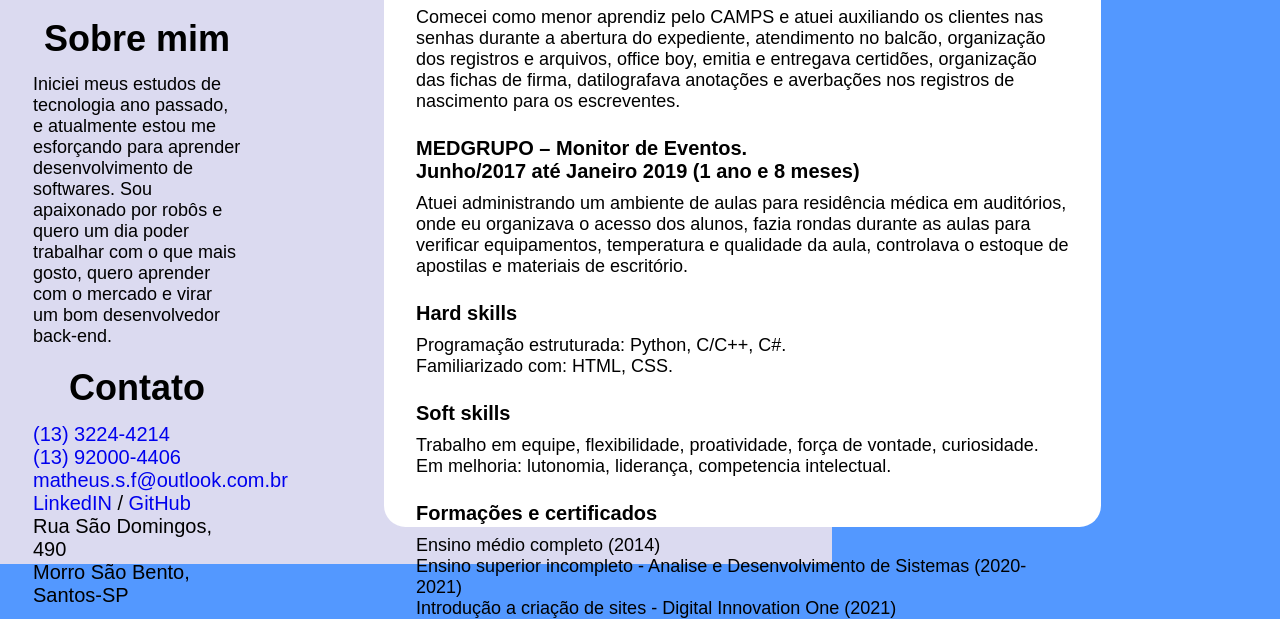
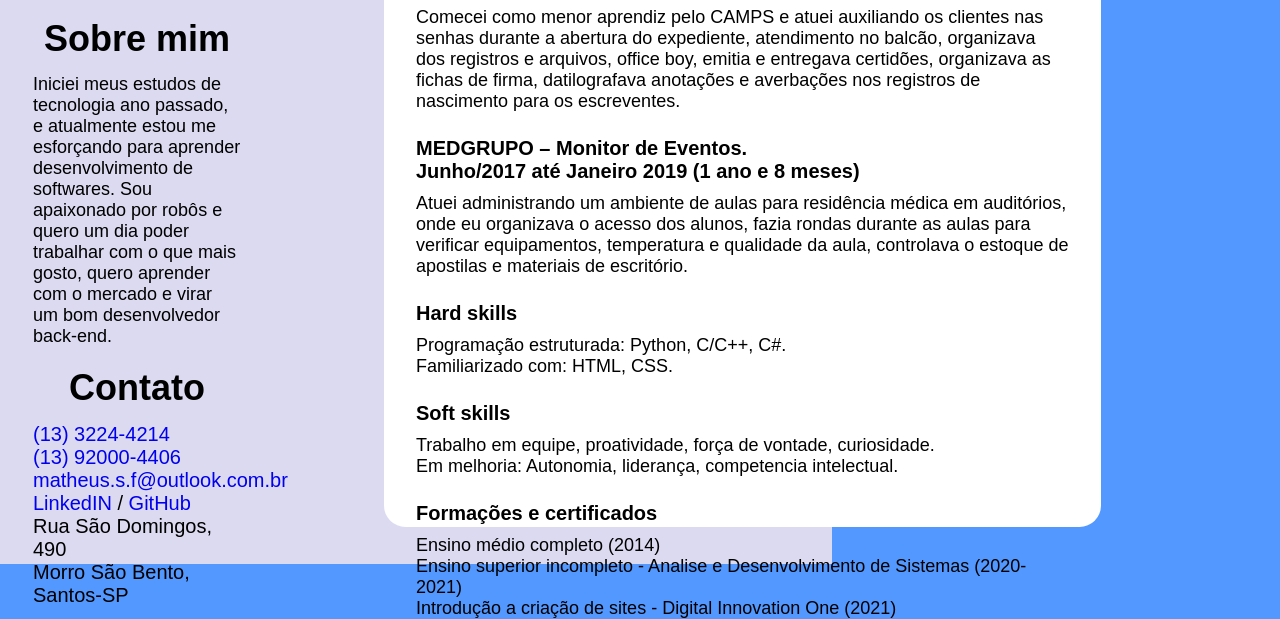
Before and after one commit to Matheus3Ferreira/WebCurriculo, a plain HTML site: page index.html in a window 1280 px wide. Shown: the part 236-855 px from the top of the page. Drawn offline with Linux system fonts and the light colour scheme; a web font is replaced by a local one.

Commit message:
Arrumando erros de grafia

```diff
--- a/index.html
+++ b/index.html
@@ -47,8 +47,8 @@
         <h3>1° Cartório de Registro Civil de Santos – Auxiliar Administrativo<br>
           Maio/2014 até Março de 2017. (2 anos e 11 meses)</h3>
         <p>Comecei como menor aprendiz pelo CAMPS e atuei auxiliando os clientes nas senhas durante a abertura do
-          expediente, atendimento no balcão, organização dos registros e arquivos, office boy, emitia e entregava
-          certidões, organização das fichas de firma, datilografava anotações e averbações nos registros de nascimento
+          expediente, atendimento no balcão, organizava dos registros e arquivos, office boy, emitia e entregava
+          certidões, organizava as fichas de firma, datilografava anotações e averbações nos registros de nascimento
           para os escreventes.</p>
 
         <h3>MEDGRUPO – Monitor de Eventos.<br>
@@ -73,8 +73,8 @@
         <h3><strong>Soft skills</h3></strong>
 
         <ul>
-          <li>Trabalho em equipe, flexibilidade, proatividade, força de vontade, curiosidade.</li>
-          <li>Em melhoria: lutonomia, liderança, competencia intelectual.</li>
+          <li>Trabalho em equipe, proatividade, força de vontade, curiosidade.</li>
+          <li>Em melhoria: Autonomia, liderança, competencia intelectual.</li>
         </ul>
 
       </section>
```
